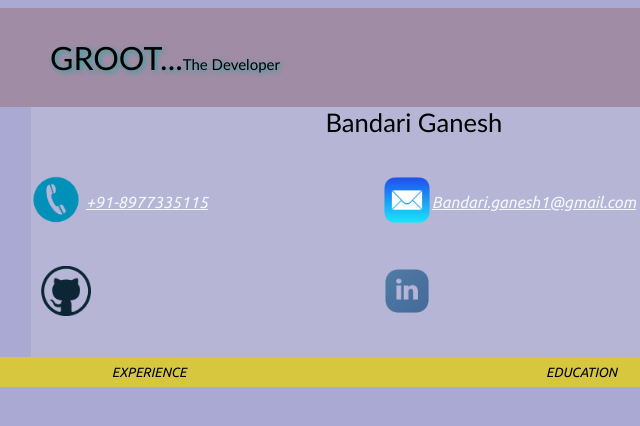
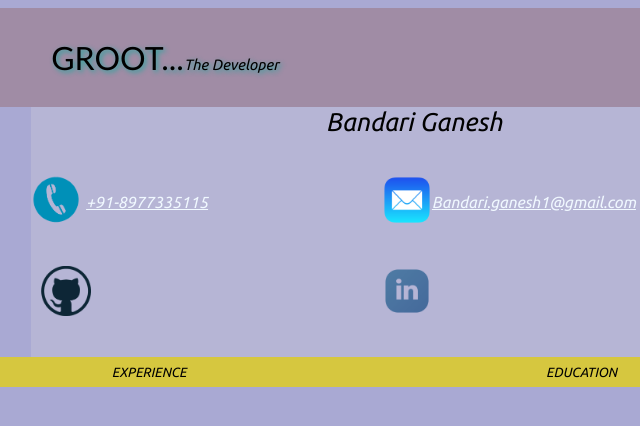
Before and after one commit to Bandariganesh/grid, a plain HTML site: page index.html in a window 1280 px wide. Shown: the full height of the page, 475-1115 px from the left. Drawn offline with Linux system fonts and the light colour scheme.

Commit message:
Update style.css

```diff
--- a/style.css
+++ b/style.css
@@ -15,7 +15,7 @@ html{
 body{
  /* background-image: url("img/b3.jpg");
   */background-color: rgb(169, 169, 211);
-  font-family: Arial, Helvetica, sans-serif;
+
 }
 
 
@@ -34,7 +34,7 @@ body{
 }
 
 span{
-  font-family: 'Gill Sans', 'Gill Sans MT', Calibri, 'Trebuchet MS', sans-serif;
+
   font-size: 15px;
 }
 
@@ -81,7 +81,7 @@ span{
 #name{
   grid-area: name;
   font-size: 2vw;
-  font-family: 'Trebuchet MS', 'Lucida Sans Unicode', 'Lucida Grande', 'Lucida Sans', Arial, sans-serif;
+
   text-align: center;
 }
 
```
